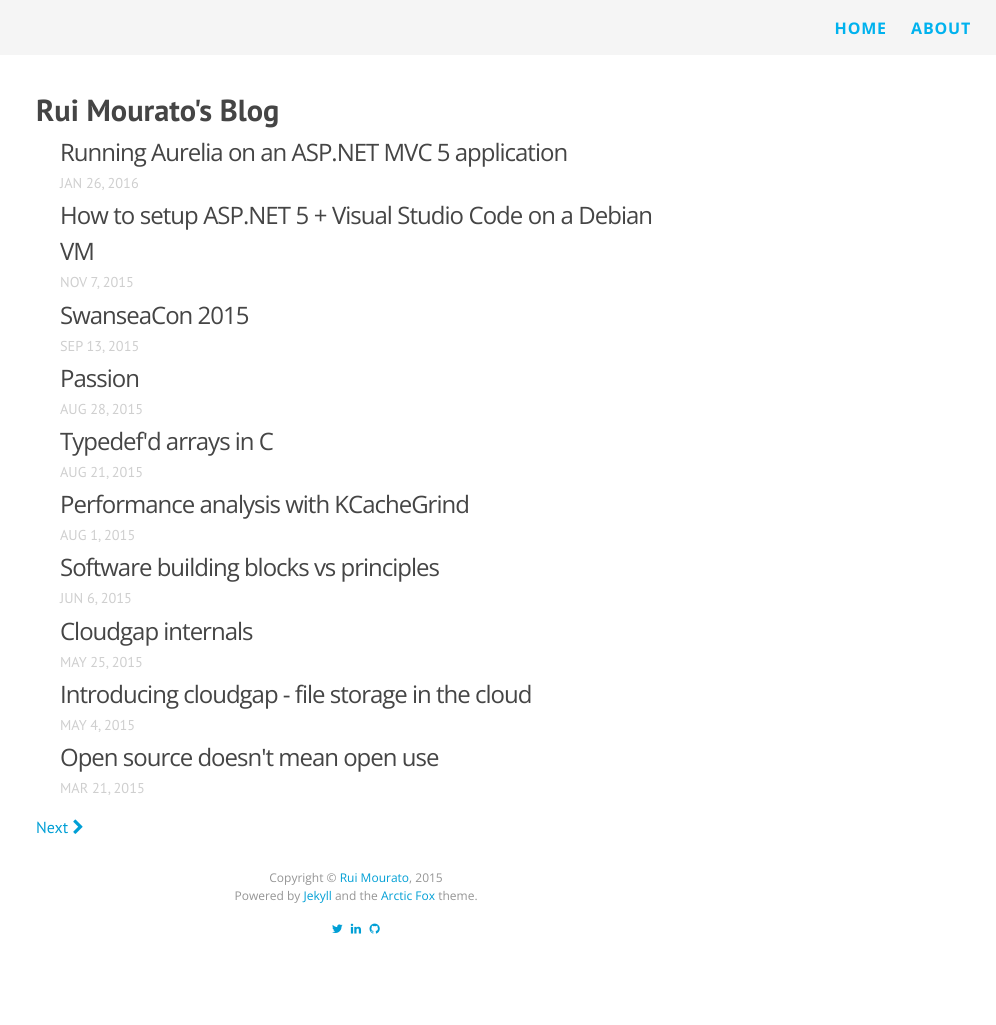
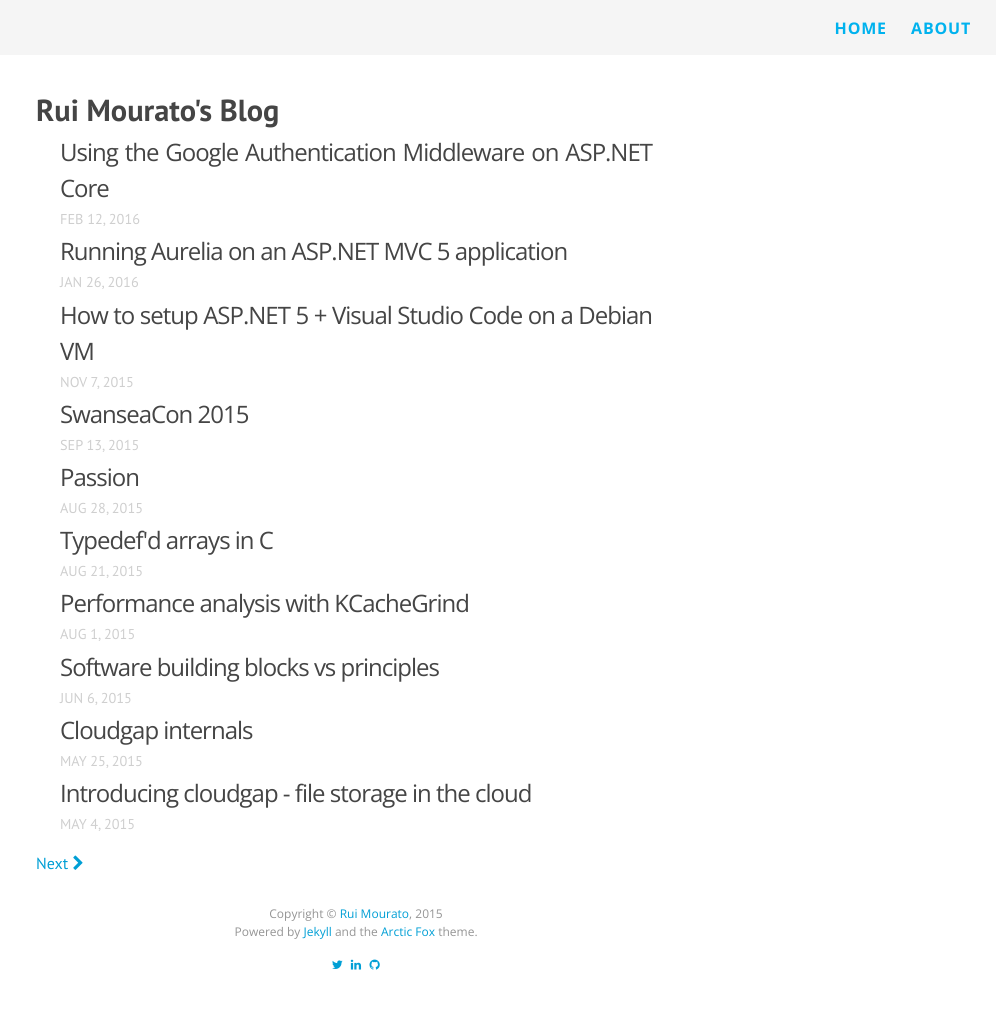
Before and after one commit to rmourato/rmourato.github.io, a Jekyll site: the page built from index.html, in a window 1280 px wide. Shown: the whole page, without its empty margins (284-1280 px from the left). Built offline with Jekyll 4.4.1, drawn with Linux system fonts in a browser that asks for light colours; nearby versions of some CDN libraries; the list of posts is cut into pages by our own code; before the commit the page ends 989 px from its top, so only the background shows below that; some of the changed lines change nothing that is shown.

Commit message:
Using Google auth on ASP.NET Core

```diff
--- /dev/null
+++ b/_posts/2016-02-12-using-google-auth-middleware-aspnetcore.md
@@ -0,0 +1,178 @@
+---
+layout: post
+title: "Using the Google Authentication Middleware on ASP.NET Core"
+description: "Steps for setting up Google Authentication on an ASP.NET Core application"
+tags: [ASP.NET Core, MVC 6, vNext, Google, Authentication]
+#share: true
+---
+
+I had to setup Google Authentication for an application of mine and couldn't find
+a definite source to do that. These are the steps I had to follow to do this
+for an ASP.NET Core RC1 application using VS 2015.
+
+I assume you will have a Google account to test this with, any will do.
+
+# Create a new project
+
+Start by creating a new "ASP.NET 5" project.
+
+![New ASP.NET 5 project](/img/2016/aspnetcore-gauth/01_new_proj.png)
+
+Once ready, launch it and take note of it's URL on your browser.
+Alternatively, check the Project properties and use the URL under Debug ->
+Web Server Settings -> App URL.
+
+![Application URL](/img/2016/aspnetcore-gauth/02_app_url.png)
+
+You will use this for the next step.
+
+# Setup a new Google OAuth 2.0 client ID
+
+Open a new browser tab and navigate to the
+[Google Developers Console](https://console.developers.google.com)
+
+You will now create a new Project for your application.
+
+![New Google Dev Project](/img/2016/aspnetcore-gauth/03_g_create_proj.png){: .imgBorder}
+
+Type an appropriate name for it and click Create.
+
+![Google Dev Project Name](/img/2016/aspnetcore-gauth/04_g_proj_name.png){: .imgBorder}
+
+After this, click "Use Google APIs" and enable the "Google+ API".
+
+![Use Google+ API](/img/2016/aspnetcore-gauth/05_g_use_apis.png){: .imgBorder}
+
+Now click "Go to Credentials".
+
+![Goto credentials](/img/2016/aspnetcore-gauth/06_g_goto_credentials.png){: .imgBorder}
+
+Choose "Google+ API" and that you'll be calling it from a Web Server for
+accessing User Data.
+
+![Credentials config](/img/2016/aspnetcore-gauth/07_g_web_server_user_credentials.png){: .imgBorder}
+
+Name your client ID and add a redirect URI.
+
+This will be the URL you are using in your ASP.NET project with an additional path,
+"signin-google".
+
+Leave the rest blank.
+
+Click "Create client ID".
+
+![OAuth ID creation](/img/2016/aspnetcore-gauth/08_g_oauth_id.png){: .imgBorder}
+
+Now, type in a Product Name and click Continue.
+
+![OAuth consent config](/img/2016/aspnetcore-gauth/09_g_oauth_consent.png){: .imgBorder}
+
+That's it created. Click Done.
+
+Now, open the newly created credentials and take note of the ClientId
+and ClientSecret strings.
+
+These will be used soon.
+
+![Google credential details](/img/2016/aspnetcore-gauth/10_g_credentials.png){: .imgBorder}
+
+# Install the Google authentication assembly
+
+Let's go back to our VS project now.
+
+In order to use Google authentication, you first need to install the
+"Microsoft.AspNet.Authentication.Google" assembly.
+
+At this point in time there's only a pre-release version. On your
+package manager console, type:
+
+{% highlight console %}
+Install-Package Microsoft.AspNet.Authentication.Google -Pre
+{% endhighlight %}
+
+# Install the Secret Manager
+
+Microsoft provides a command line tool to manage what they call "User Secrets".
+
+These are the sort of things you don't want to check into your source control
+system but want to use whilst in development - connection strings, AWS keys... or,
+in this case, our Google OAuth ID and Secret.
+
+Instead of putting this data next to the repository, these go into a file under your
+Users folder and ASP.NET Core will fetch them for you when starting up your project - the
+AddUserSecrets call you see on our ConfigurationBuilder instance of your Startup class
+registers the use of this configuration file.
+
+Before you install this utility, you need to make sure your environment is setup
+properly.
+
+Open a command line and type 'dnx'.
+
+If the command isn't recognized, navigate
+to where your DXN runtime is installed and update your environment.
+
+Please note that the path below applies to my system at this point in time, but
+in your machine please check the runtimes you have installed and 'cd' to the
+appropriate one.
+
+{% highlight console %}
+cd %userprofile%\.dnx\runtimes\dnx-coreclr-win-x64.1.0.0-rc1-update1\bin
+dnvm upgrade
+{% endhighlight %}
+
+Hopefully your environment should be OK and now you can install the
+user-secret tool. Type:
+
+{% highlight console %}
+dnu commands install Microsoft.Extensions.SecretManager
+{% endhighlight %}
+
+To give it a try, type 'user-secret'. The command should be recognized and
+list the available options.
+
+# Configure your User Secret
+
+From the command line, navigate to the /src folder of your new application -
+where your project.json file is located.
+
+Using your Google ClientId and ClientSecret created above, run:
+
+{% highlight console %}
+user-secret set Authentication:Google:ClientId <yourId>
+user-secret set Authentication:Google:ClientSecret <yourSecret>
+{% endhighlight %}
+
+If all went well, you should now have a "secrets.json" file in a folder for your
+application under "%APPDATA%\microsoft\UserSecrets\" containing the two keys above.
+
+The remaining step now, then, is configuring the application to use this.
+
+# Enable Google Authentication in your application
+
+Open your Startup.cs.
+
+Just after the Identity middleware, place:
+
+{% highlight csharp %}
+app.UseGoogleAuthentication(options=>
+{
+	options.ClientId = Configuration["Authentication:Google:ClientId"];
+	options.ClientSecret = Configuration["Authentication:Google:ClientSecret"];
+});
+{% endhighlight %}
+
+Notice how your code is not using the Id and Secret directly - these will
+be extracted from your "secrets.json" file and offered to the application
+from your Configuration instance.
+
+# Try it out
+
+Launch your application and navigate to the Login page. You will notice
+a "Google" button under "Use another service to log in."
+
+Click on it and you should be taken to Google's consent screen:
+
+![Consent screen](/img/2016/aspnetcore-gauth/11_request_for_auth.png){: .imgBorder}
+
+Allow the request - you've now been authenticated in your application
+using Google.
--- a/_sass/_base.scss
+++ b/_sass/_base.scss
@@ -42,6 +42,11 @@
     figcaption {
         font-size: $small-font-size;
     }
+
+	.imgBorder {
+		padding:1px;
+		border:1px solid #000000;
+	}
 
 /* Lists
  * ============================================== */
```
Also changed, not shown: img/2016/aspnetcore-gauth/01_new_proj.png (added), img/2016/aspnetcore-gauth/02_app_url.png (added), img/2016/aspnetcore-gauth/03_g_create_proj.png (added), img/2016/aspnetcore-gauth/04_g_proj_name.png (added), img/2016/aspnetcore-gauth/05_g_use_apis.png (added), img/2016/aspnetcore-gauth/06_g_goto_credentials.png (added), img/2016/aspnetcore-gauth/07_g_web_server_user_credentials.png (added), img/2016/aspnetcore-gauth/08_g_oauth_id.png (added), img/2016/aspnetcore-gauth/09_g_oauth_consent.png (added), img/2016/aspnetcore-gauth/10_g_credentials.png (added), img/2016/aspnetcore-gauth/11_request_for_auth.png (added).
